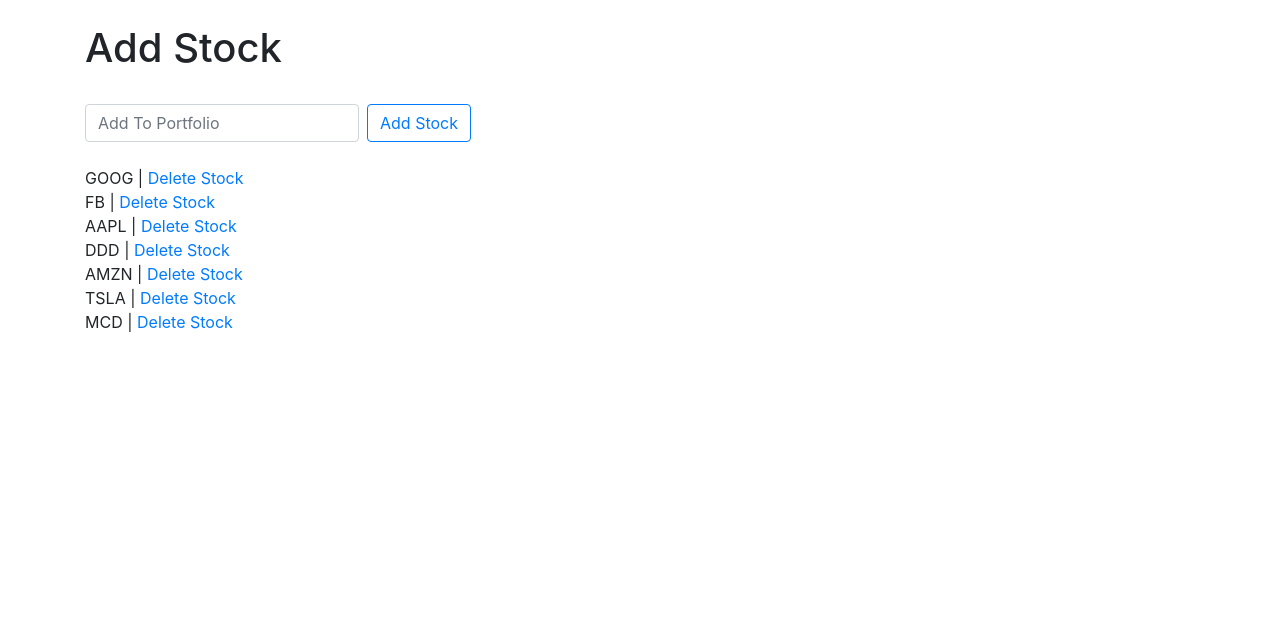
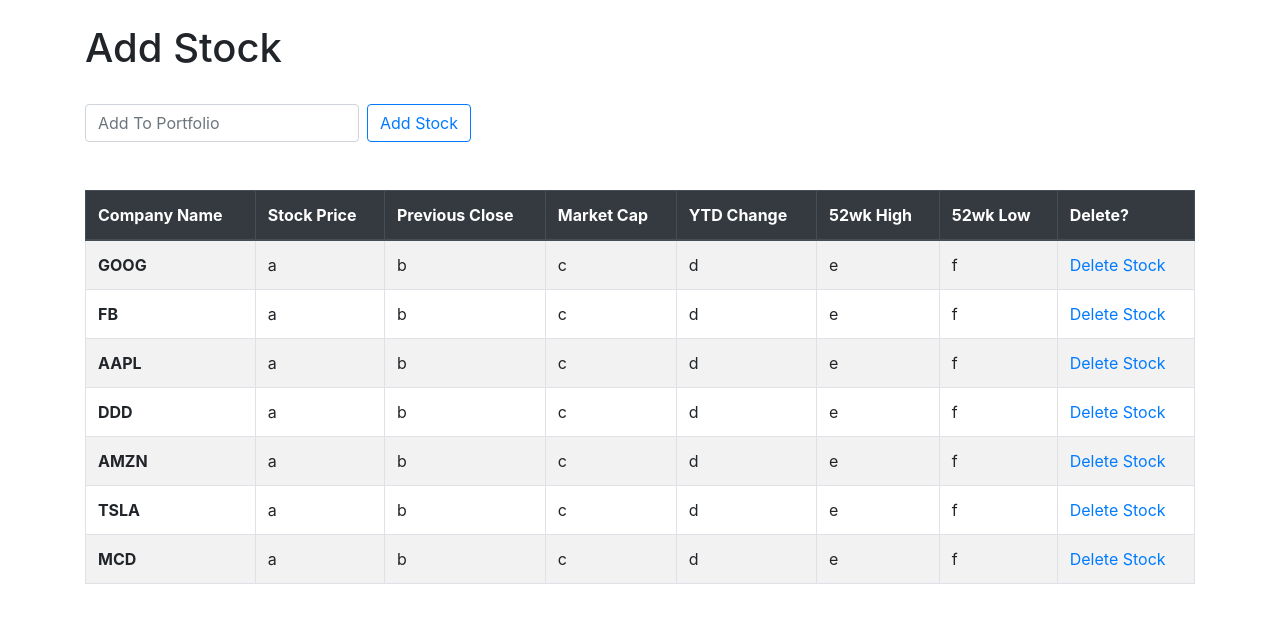
Before and after one commit to jalenjjbr/djangostock, a Django app: page /add_stock.html in a window 1280 px wide. Shown: the part 56-679 px from the top of the page. Run offline with Django 3.2, Linux system fonts and the light colour scheme; data comes from the database, SQL or seed files in the repository; both versions use the stored data as it was after the commit; some libraries are stand-ins or nearby versions.

Commit message:
added table formatting to add_stock

```diff
--- a/quotes/templates/add_stock.html
+++ b/quotes/templates/add_stock.html
@@ -12,9 +12,38 @@
 </form>
 
 <br/>
+<br/>
 
-{% for item in ticker %}
-    {{item}}  |  <a href="{% url 'delete' item.id %}">Delete Stock</a> <br/>
-{% endfor %}
+<table class="table table-striped table-bordered table-hover">
+    <thead class="thead-dark">
+      <tr>
+        <th scope="col">Company Name</th>
+        <th scope="col">Stock Price</th>
+        <th scope="col">Previous Close</th>
+        <th scope="col">Market Cap</th>
+        <th scope="col">YTD Change</th>
+        <th scope="col">52wk High</th>
+        <th scope="col">52wk Low</th>
+        <th scope="col">Delete?</th>
+      </tr>
+    </thead>
+    <tbody>
+
+        {% for item in ticker %}
+            <tr>
+                <th scope="row"> {{item}} </th>
+                <td>a</td>
+                <td>b</td>
+                <td>c</td>
+                <td>d</td>
+                <td>e</td>
+                <td>f</td>
+                <td> <a href="{% url 'delete' item.id %}">Delete Stock</a> </td>
+            </tr>
+        {% endfor %}
+
+    </tbody>
+  </table>
+
 
 {% endblock %}
```
Also changed, not shown: db.sqlite3.
